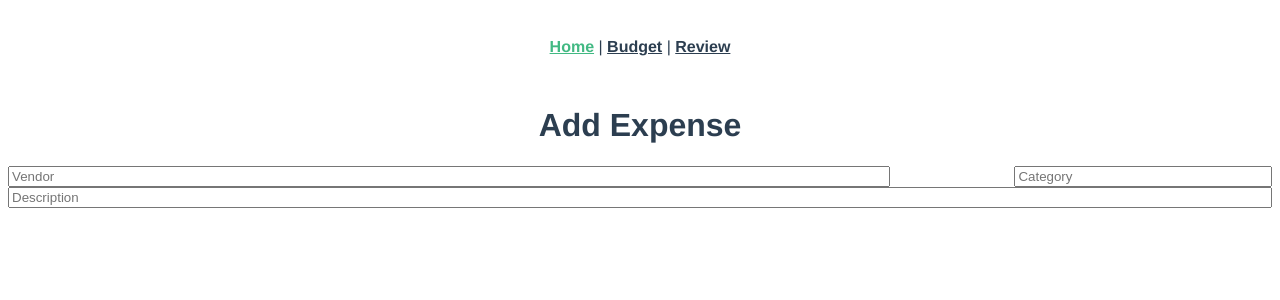
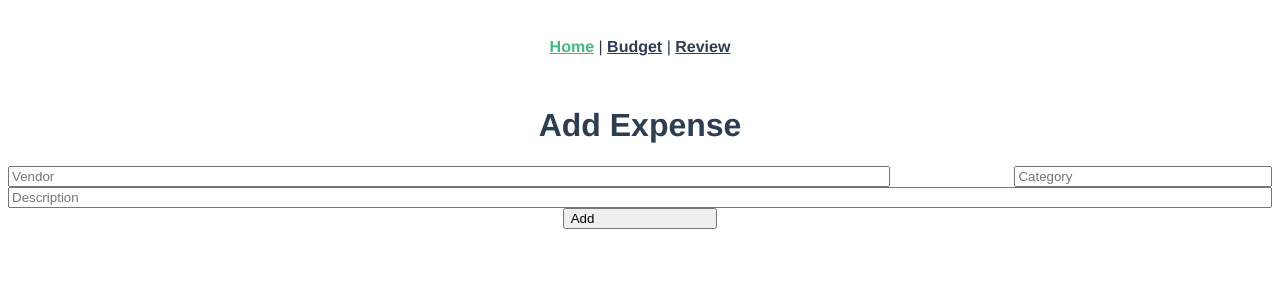
Before and after one commit to BYUCS452F2021/moneywatcher, a Vue app in the folder frontend/moneywatcher/: page / in a window 1280 px wide. Shown: the top 300 px of the page. Built offline with nearby package versions, Linux system fonts and the light colour scheme; what @jporto/vue-flex-layout would draw is missing.

Commit message:
Add button
Need to centertext

```diff
--- a/frontend/moneywatcher/src/views/Home.vue
+++ b/frontend/moneywatcher/src/views/Home.vue
@@ -9,6 +9,11 @@
       </div>
       <div class="row">
         <input class="item3" v-model="expense_description" placeholder="Description">
+      </div>
+      <div class="centered-row">
+        <div class="horiz-spacer2"/>
+        <button class="item4">Add</button>
+        <div class="horiz-spacer2"/>
       </div>
     </div>
   </div>
@@ -54,4 +59,18 @@ export default {
     flex: 1;
   }
 
+  .centered-row {
+    display: flex;
+    flex-direction: row;
+    align-content: center;
+  }
+  .horiz-spacer2 {
+    display: flex;
+    flex: 4;
+  }
+  .item4 {
+    display: flex;
+    flex: 1;
+  }
+
 </style>
```
